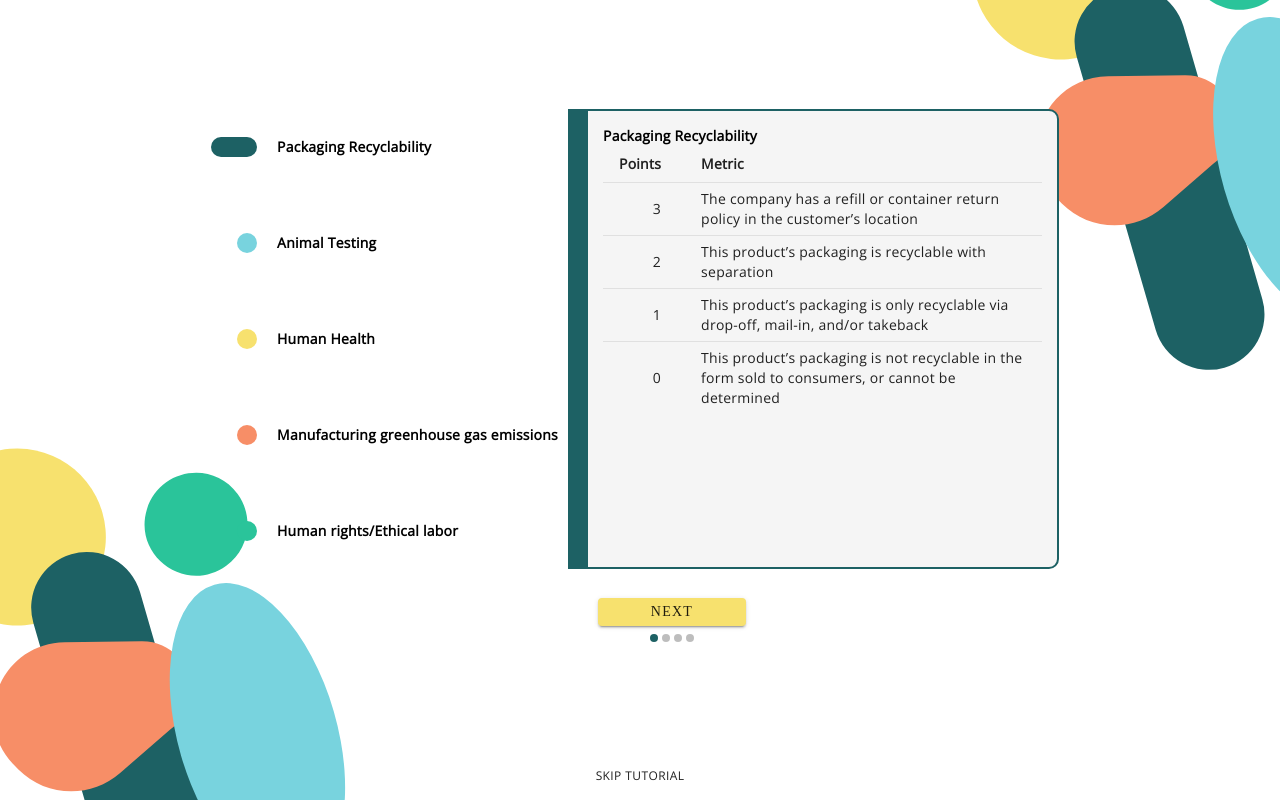
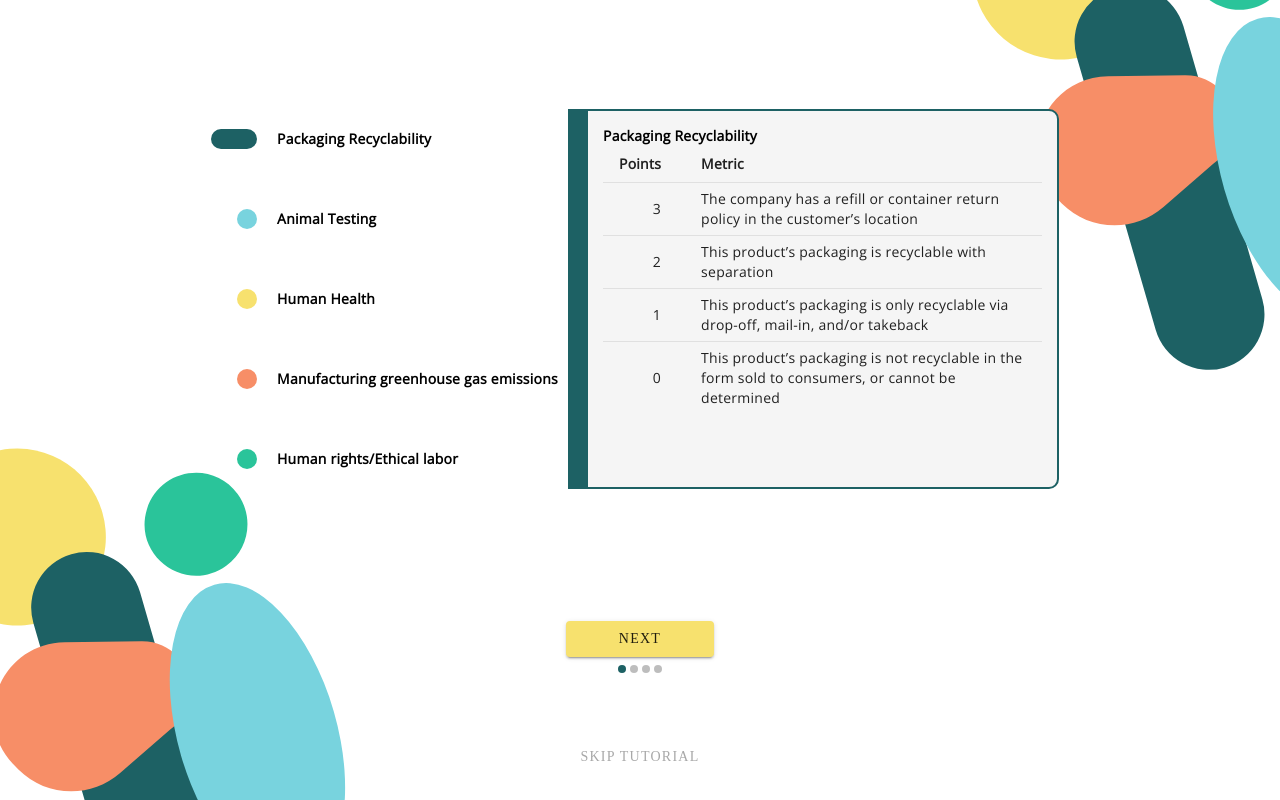
Before and after one commit to Cosmelo/cosmelo-web, a React (Create React App) app: page / in a window 1280 px wide. Built offline with nearby package versions, Linux system fonts and the light colour scheme; a web font is replaced by a local one.

Commit message:
Update styling

```diff
--- a/src/App.js
+++ b/src/App.js
@@ -21,12 +21,15 @@ const useStyles = makeStyles((theme) => ({
   },
   navContainer: {
     position: "fixed",
-    bottom: "150px",
+    bottom: "119px",
   },
   backButton: {
     display: "inline-block",
-    margin: "auto",
-    float: "left",
+    position: "absolute",
+    left: "-72px",
+    paddingTop: "10px",
+    paddingBottom: "10px",
+    "&:hover": { background: "none" },
   },
   centred: {
     display: "flex",
@@ -38,13 +41,18 @@ const useStyles = makeStyles((theme) => ({
     margin: "auto",
     backgroundColor: Colours.NaplesYellow,
     width: "148px",
+    paddingTop: "10px",
+    paddingBottom: "10px",
   },
   skipButton: {
     position: "fixed",
-    bottom: "10px",
+    bottom: "25px",
+    paddingTop: "10px",
+    paddingBottom: "10px",
+    "&:hover": { background: "none" },
   },
   stepper: {
-    background: "white",
+    background: "none",
     display: "flex",
     flexDirection: "column",
     alignItems: "center",
@@ -109,13 +117,16 @@ function App() {
             {activeStep === 3 && <FinishPage />}
           </Box>
           <Box className={classes.navContainer}>
-            <Box className={classes.backButton}>
-              <Button onClick={handleBack} disabled={activeStep === 0}>
-                <Typography variant="button">
-                  {activeStep === 0 ? "" : "back"}
-                </Typography>
-              </Button>
-            </Box>
+            <Button
+              onClick={handleBack}
+              disabled={activeStep === 0}
+              disableRipple
+              className={classes.backButton}
+            >
+              <Typography variant="button" style={{ color: Colours.TextGrey }}>
+                {activeStep === 0 ? "" : "back"}
+              </Typography>
+            </Button>
             <Box className={classes.centred}>
               <Box>
                 <Button
@@ -140,8 +151,14 @@ function App() {
               />
             </Box>
           </Box>
-          <Button onClick={handleSkip} className={classes.skipButton}>
-            <Typography variant="caption">Skip tutorial</Typography>
+          <Button
+            onClick={handleSkip}
+            disableRipple
+            className={classes.skipButton}
+          >
+            <Typography variant="button" style={{ color: Colours.TextGrey }}>
+              Skip tutorial
+            </Typography>
           </Button>
         </Box>
         <BottomCorner className={classes.bottomLeftImg} />
--- a/src/ScoringInfoPanel.tsx
+++ b/src/ScoringInfoPanel.tsx
@@ -61,7 +61,7 @@ const CategoryOption = ({
       display="flex"
       flexDirection="row"
       alignItems="center"
-      margin="28px 0"
+      margin="20px 0"
       alignSelf="left"
     >
       <div className={classes.wrapper}>
--- a/src/utils/Constants.ts
+++ b/src/utils/Constants.ts
@@ -13,4 +13,5 @@ export enum Colours {
   Black = "#000000",
   White = "#FFFFFF",
   Grey = "#F5F5F5",
+  TextGrey = "#A8A8A8",
 }
```
